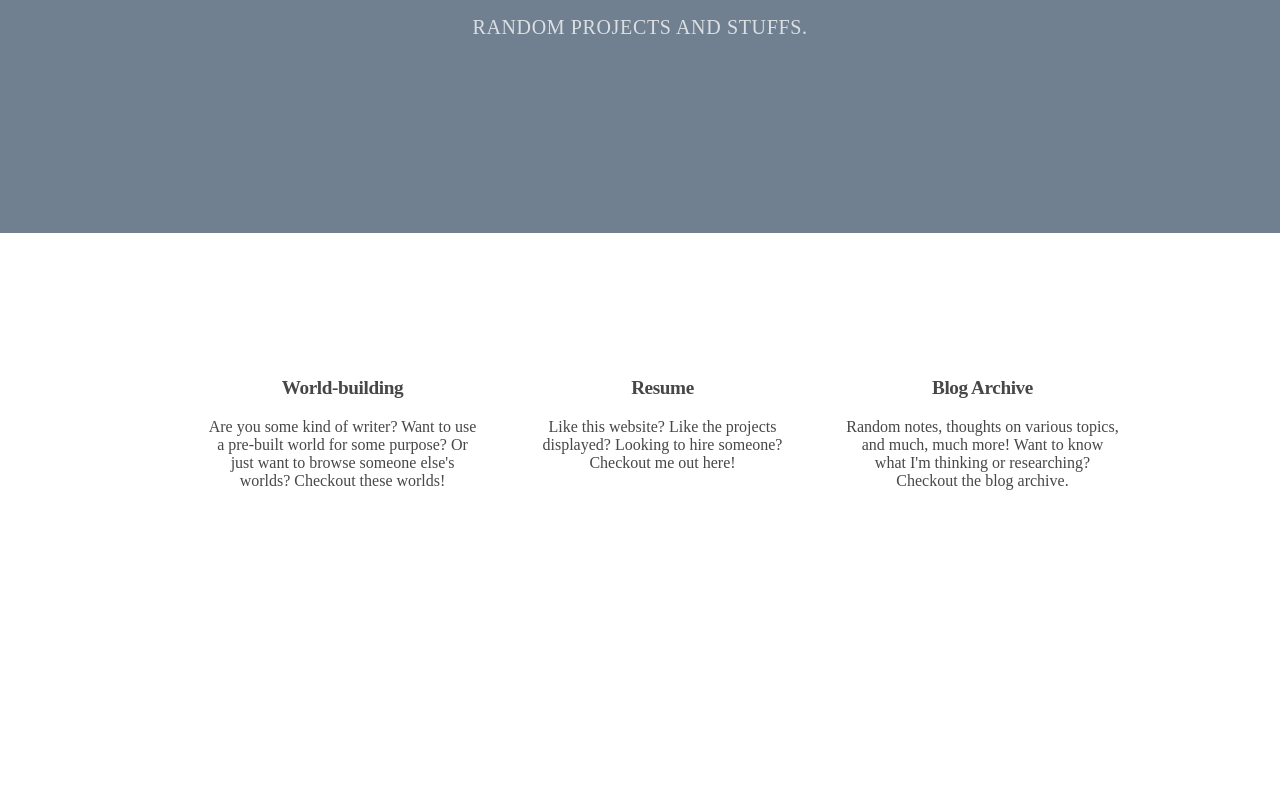
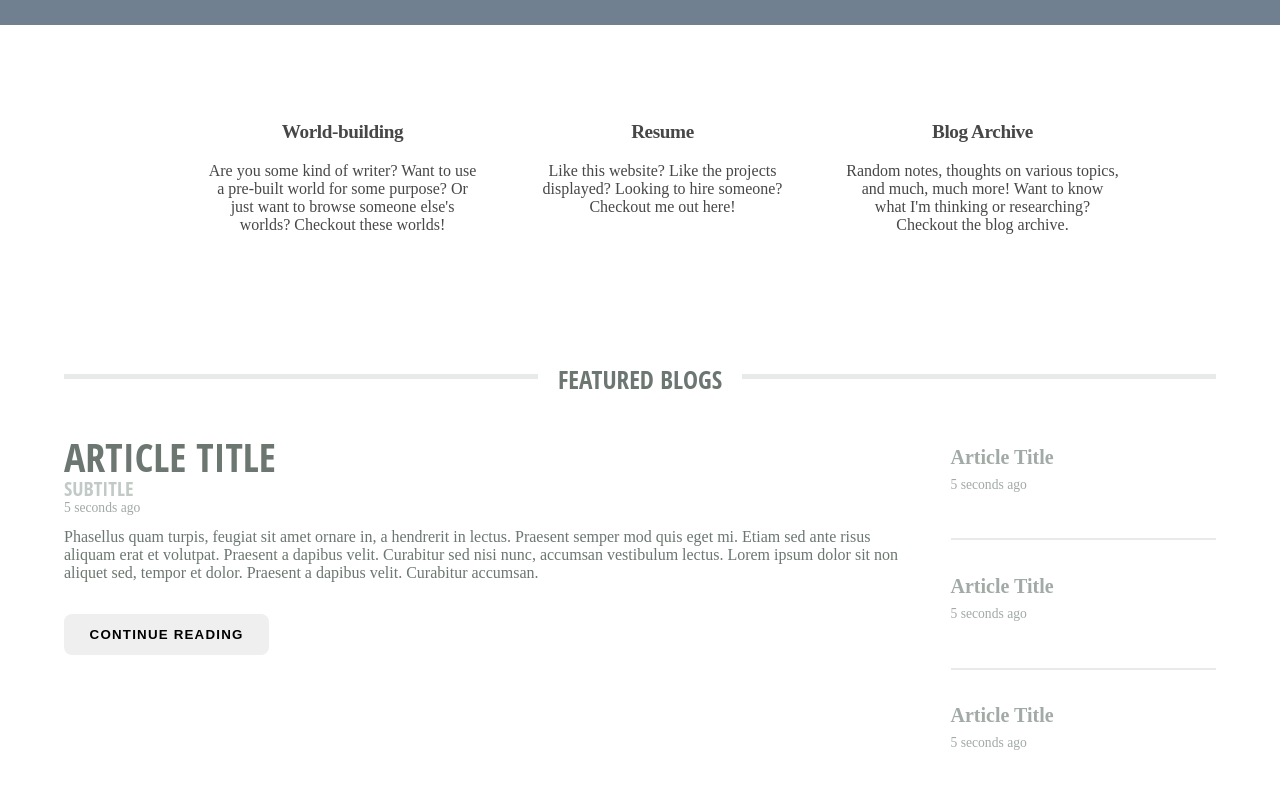
Before and after one commit to Sugar500/sugar500.github.io, a plain HTML site: page index.html in a window 1280 px wide. Shown: the part 344-1154 px from the top of the page. Before the commit the page ends 898 px from the top, so only its background shows below. Drawn offline with Linux system fonts and the light colour scheme.

Commit message:
Refactor header, banner, and blog components
Moved HTML assets to a structured components folder for better organization. Updated styling for header and banner components, improving visibility handling. Added a new featured blogs section with dynamically updating timestamps. Cleaned up scripts and standardized event handling in JavaScript.

```diff
--- a/assets/banner.html
+++ b/assets/components/banner.html
@@ -7,6 +7,7 @@
 
 <style>
   #banner {
+    border-color: black;
     background-color: slategrey;
 
     text-align: center;
@@ -29,7 +30,8 @@
     font-size: 2.2rem;
     font-weight: 700;
 
-    border: solid 1px rgba(255, 255, 255, 0.25);
+    border-color: inherit;
+    border: solid 1px;
     vertical-align: baseline;
     line-height: 1.3rem;
     margin: 0 0 1rem 0;
@@ -41,6 +43,7 @@
   #banner h2:before {
     content: '';
     display: block;
+    border-color: inherit;
     border-top: solid 1px;
     margin: 10px 0 1.25rem 0;
   }
@@ -48,8 +51,9 @@
   #banner h2:after {
     content: '';
     display: block;
+    border-color: inherit;
+    border-bottom: solid 1px;
     margin: 1.25rem 0 10px 0;
-    border-bottom: solid 1px;
   }
 
   #banner p {
--- /dev/null
+++ b/assets/components/featured_blogs.html
@@ -0,0 +1,180 @@
+<!-- feature section 3: blogging section -->
+<section id="featured-blogs" class="col-12">
+  <!-- txt blog like -->
+  <div class="major"><h2>Featured Blogs</h2></div>
+  <div class="row">
+    <!-- Big Featured Blog -->
+    <div class="col-9 col-12-narrow">
+      <article class="post-preview">
+        <div class="header">
+          <h3>Article Title</h3>
+          <p>Subtitle</p>
+          <ul class="meta">
+            <li class="icon fa-clock-o time-since">Calculating...</li>
+          </ul>
+        </div>
+        <p>Phasellus quam turpis, feugiat sit amet ornare in, a
+          hendrerit in lectus. Praesent semper mod quis eget mi.
+          Etiam sed ante risus aliquam erat et volutpat. Praesent a
+          dapibus velit. Curabitur sed nisi nunc, accumsan vestibulum lectus.
+          Lorem ipsum dolor sit non aliquet sed, tempor et dolor.
+          Praesent a dapibus velit. Curabitur accumsan.</p>
+        <button>Continue Reading</button>
+      </article>
+    </div>
+
+    <!-- Little Featured Blogs -->
+    <div class="col-3 col-12-narrow sidebar">
+      <ul class="divided">
+        <!-- article -->
+        <li>
+          <article class="post-summary">
+            <h3>Article Title</h3>
+            <ul class="meta">
+              <li class="icon fa-clock-o time-since">Calculating...</li>
+            </ul>
+          </article>
+        </li>
+        <!-- article -->
+        <li>
+          <article class="post-summary">
+            <h3>Article Title</h3>
+            <ul class="meta">
+              <li class="icon fa-clock-o time-since">Calculating...</li>
+            </ul>
+          </article>
+        </li>
+        <!-- article -->
+        <li>
+          <article class="post-summary">
+            <h3>Article Title</h3>
+            <ul class="meta">
+              <li class="icon fa-clock-o time-since">Calculating...</li>
+            </ul>
+          </article>
+        </li>
+      </ul>
+    </div>
+  </div>
+</section>
+
+<style>
+  <!--  -->
+  #featured-blogs {
+    margin: 5rem auto;
+    width: 90%;
+  }
+  #featured-blogs .major {
+    border-top: solid 5px #e7eae8;
+
+    font-family: 'Open Sans Condensed', sans-serif;
+    font-size: 1.05rem;
+    text-align: center;
+    font-weight: 700;
+
+    position: relative;
+    margin: 0 0 3rem 0;
+    top: 0.775rem;
+  }
+
+  #featured-blogs .major h2 {
+    background: #fff;
+
+    text-transform: uppercase;
+    color: #6b7770;
+
+    top: calc(-1 * (0.775rem + 0.3rem));
+    padding: 0 1.25rem 0 1.25rem;
+    display: inline-block;
+    position: relative;
+  }
+
+  #featured-blogs .post-preview h3 {
+    font-family: 'Open Sans Condensed', sans-serif;
+    text-transform: uppercase;
+    font-size: 2.5rem;
+    font-weight: 700;
+    color: #6b7770;
+  }
+
+  #featured-blogs .post-preview .header {
+    margin: 0 0 0.75em 0;
+    line-height: 1rem;
+  }
+
+  #featured-blogs .post-preview .header p {
+    font-family: 'Open Sans Condensed', sans-serif;
+    text-transform: uppercase;
+    font-size: 1.25rem;
+    font-weight: 700;
+    color: #c1cac5;
+
+    margin: 1rem auto 0.2rem auto;
+    display: block;
+  }
+
+  #featured-blogs .post-preview p {
+    margin-bottom: 2rem;
+    color: #6b7770;
+  }
+
+  #featured-blogs .post-summary h3 {
+    font-size: 1.25rem;
+
+    margin: 0 0 0.75rem 0;
+    line-height: 1rem;
+  }
+
+  #featured-blogs ul.divided {
+    flex-direction: column;
+    margin-bottom: 3rem;
+    list-style: none;
+    padding-left: 0;
+    display: flex;
+  }
+
+  ul.divided > li:first-child {
+    border-top: 0;
+    padding-top: 0;
+    margin-top: 0;
+  }
+
+  ul.divided > li {
+    border-top: solid 2px #e7eae8;
+    padding-top: 2.35rem;
+    margin-top: 2.35rem;
+    padding-left: 0;
+  }
+
+  #featured-blogs ul {
+    font-size: 0.85rem;
+    color: #a1aaa5;
+
+    list-style: none;
+
+    margin: 0 0 0.5rem 0;
+    padding-left: 0;
+  }
+
+  #featured-blogs ul li:first-child {
+    margin-left: 0;
+  }
+
+  #featured-blogs ul li {
+    color: #a1aaa5;
+
+    list-style: none;
+
+    display: inline-block;
+    position: relative;
+    padding-left: 0;
+  }
+
+  #featured-blogs ul li:before {
+    margin-right: 0.5rem;
+
+    opacity: 0.5;
+
+    cursor: default;
+  }
+</style>
--- a/index.html
+++ b/index.html
@@ -29,8 +29,8 @@
         <!-- TODO feature section 2: code project pages -->
         <section id="code-projects"><!-- txt features like with multiverse pop-ups --></section>
 
-        <!-- TODO feature section 3: blogging section -->
-        <section id="blog"><!-- txt blog like --></section>
+        <!-- feature section 3: blogging section -->
+        <section id="featured-blogs"><!-- txt blog like --></section>
     </main>
 
     <!-- TODO footer: links to various parts of site, copyright, messaging feature? -->
@@ -39,5 +39,6 @@
     <script type="text/javascript" src="scripts/main.js"></script>
     <script type="text/javascript" src="scripts/header.js"></script>
     <script type="text/javascript" src="scripts/banner.js"></script>
+    <script type="text/javascript" src="scripts/featured_blogs.js"></script>
 </body>
 </html>
--- a/scripts/banner.js
+++ b/scripts/banner.js
@@ -1,12 +1,12 @@
 
-onmessage(event => {
+self.addEventListener("message", (event) => {
     if (event.data === "banner") {
-        setUpObserver(0, document.getElementById("banner"),
-            () => {
-                const header = document.getElementById("header");
-                header.classList.toggle("alt");
-            });
-    }
+        const header = document.getElementById("header");
+        const banner = document.getElementById("banner");
+
+        setUpObserver(0, banner, () => {
+                header.classList.toggle("not-visible");
+            })}
 })
 
 function setUpObserver(threshold, element, callback) {
@@ -14,8 +14,9 @@ function setUpObserver(threshold, element, callback) {
         entries.forEach((entry) => {
             if (entry.isIntersecting) {
                 console.log("Intersecting");
-                callback();
             }
+
+            callback();
         }, { threshold: threshold });
     })
 
--- /dev/null
+++ b/scripts/featured_blogs.js
@@ -0,0 +1,49 @@
+
+self.addEventListener("message", (event) => {
+    if (event.data === "featured-blogs") {
+        setDateData();
+        setInterval(updateTimeSince, 1000);
+    }
+})
+
+function setDateData() {
+    const timeSinceElements = document.querySelectorAll(".time-since");
+    timeSinceElements.forEach(element => {
+        const url = "../assets/components/featured_blogs.html"
+        fetch(url).then(r => {
+            const lastMod = new Date(r.headers.get('Last-Modified'));
+            element.innerHTML = calculateTimeSince(lastMod);
+            element.dataset.date = lastMod.toDateString() + " " + lastMod.toTimeString();
+        })
+    })
+}
+
+// TODO fix to call actual blog post rather than the html
+function updateTimeSince() {
+    const timeSinceElements = document.querySelectorAll(".time-since");
+    timeSinceElements.forEach(element => {
+        element.innerHTML = calculateTimeSince(new Date(element.dataset.date));
+    })
+}
+
+function calculateTimeSince(date) {
+    const eventDate = new Date(date);
+    const now = new Date();
+
+    const diffMs = now - eventDate;
+
+    const seconds = Math.floor((diffMs / 1000) % 60);
+    const minutes = Math.floor((diffMs / (1000 * 60)) % 60);
+    const hours = Math.floor((diffMs / (1000 * 60 * 60)) % 24);
+    const days = Math.floor(diffMs / (1000 * 60 * 60 * 24));
+    const months = Math.floor(diffMs / (1000 * 60 * 60 * 24 * 30));
+    const years = Math.floor(diffMs / (1000 * 60 * 60 * 24 * 365));
+
+    if (years > 0) { return `${years} year${years > 1 ? 's' : ''} ago`; }
+    if (months > 0) { return `${months} month${months > 1 ? 's' : ''} ago`; }
+    if (days > 0) { return `${days} day${days > 1 ? 's' : ''} ago`; }
+    if (hours > 0) { return `${hours} hour${hours > 1 ? 's' : ''} ago`; }
+    if (minutes > 0) { return `${minutes} minute${minutes > 1 ? 's' : ''} ago`; }
+
+    return `${seconds} second${seconds > 1 ? 's' : ''} ago`;
+}
--- a/scripts/header.js
+++ b/scripts/header.js
@@ -1,16 +1,27 @@
 
-// do not do anything until the header is inserted into the document
-onmessage = (event) => {
+self.addEventListener("message", (event) => {
     if (event.data === "header") {
         addButtonListeners();
+
+        let body = document.getElementsByTagName("body")[0];
+        body.onclick = (event) => {
+            if (body.classList.contains("is-menu-visible")) {
+                body.classList.remove("is-menu-visible");
+
+                event.stopPropagation();
+                event.preventDefault();
+                event.stopImmediatePropagation();
+            }
+        }
     }
-}
+})
 
 function addButtonListeners(){
     const menu_button = document.getElementById("menu-button");
     const body = document.getElementsByTagName("body")[0];
 
-    menu_button.addEventListener("click", () => {
+    menu_button.addEventListener("click", (event) => {
         body.classList.toggle("is-menu-visible");
+        event.stopPropagation();
     })
 }
--- a/scripts/main.js
+++ b/scripts/main.js
@@ -1,7 +1,8 @@
 
-loadHTML("assets/header.html", "header");
-loadHTML("assets/banner.html", "banner");
-loadHTML("assets/project_landings.html", "project-landings");
+loadHTML("assets/components/header.html", "header");
+loadHTML("assets/components/banner.html", "banner");
+loadHTML("assets/components/project_landings.html", "project-landings");
+loadHTML("assets/components/featured_blogs.html", "featured-blogs");
 
 async function loadData(url, func) {
     try {
@@ -25,7 +26,7 @@ async function loadHTML(url, targetID) {
             return;
         }
 
-        document.getElementById(targetID).innerHTML = await response.text();
+        document.getElementById(targetID).outerHTML = await response.text();
         postMessage(targetID);
     } catch (error) {
         console.log(error);
--- a/styles/main.css
+++ b/styles/main.css
@@ -414,3 +414,38 @@ body.is-menu-visible .overlay {
     pointer-events: none;
     z-index: 2;
 }
+
+button {
+    text-transform: uppercase;
+    letter-spacing: 0.075rem;
+    text-decoration: none;
+    white-space: nowrap;
+    font-weight: 800;
+
+    display: inline-block;
+    position: relative;
+    border-radius: 8px;
+    padding: 0.8rem 1.6rem;
+    outline: 0;
+    border: 0;
+    vertical-align: middle;
+
+    cursor: pointer;
+}
+
+/* fonts: color, family */
+#header {
+    font-family: 'Roboto', sans-serif;
+    color: #fff;
+}
+
+#header:not(.not-visible){
+    background: cadetblue;
+}
+
+#header nav, #header h1, #header h2, #header h3, #header h4, #header h5, #header h6 {
+    font-family: Raleway, Helvetica, sans-serif;
+}
+
+/* background */
+/* border color */
```
Also changed, not shown: assets/components/header.html (renamed from assets/header.html, +3 -25 lines), assets/components/project_landings.html (renamed from assets/project_landings.html).
